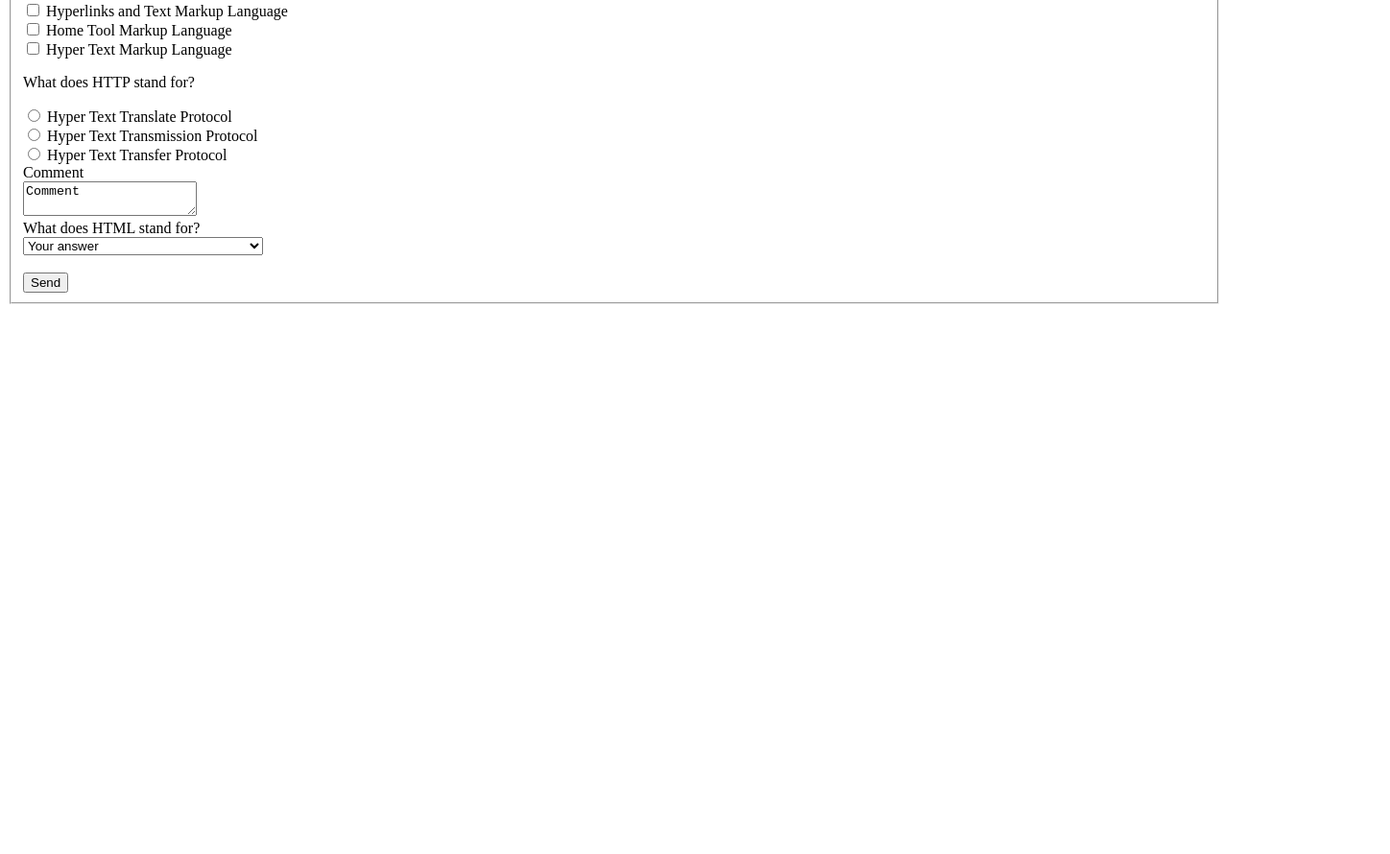
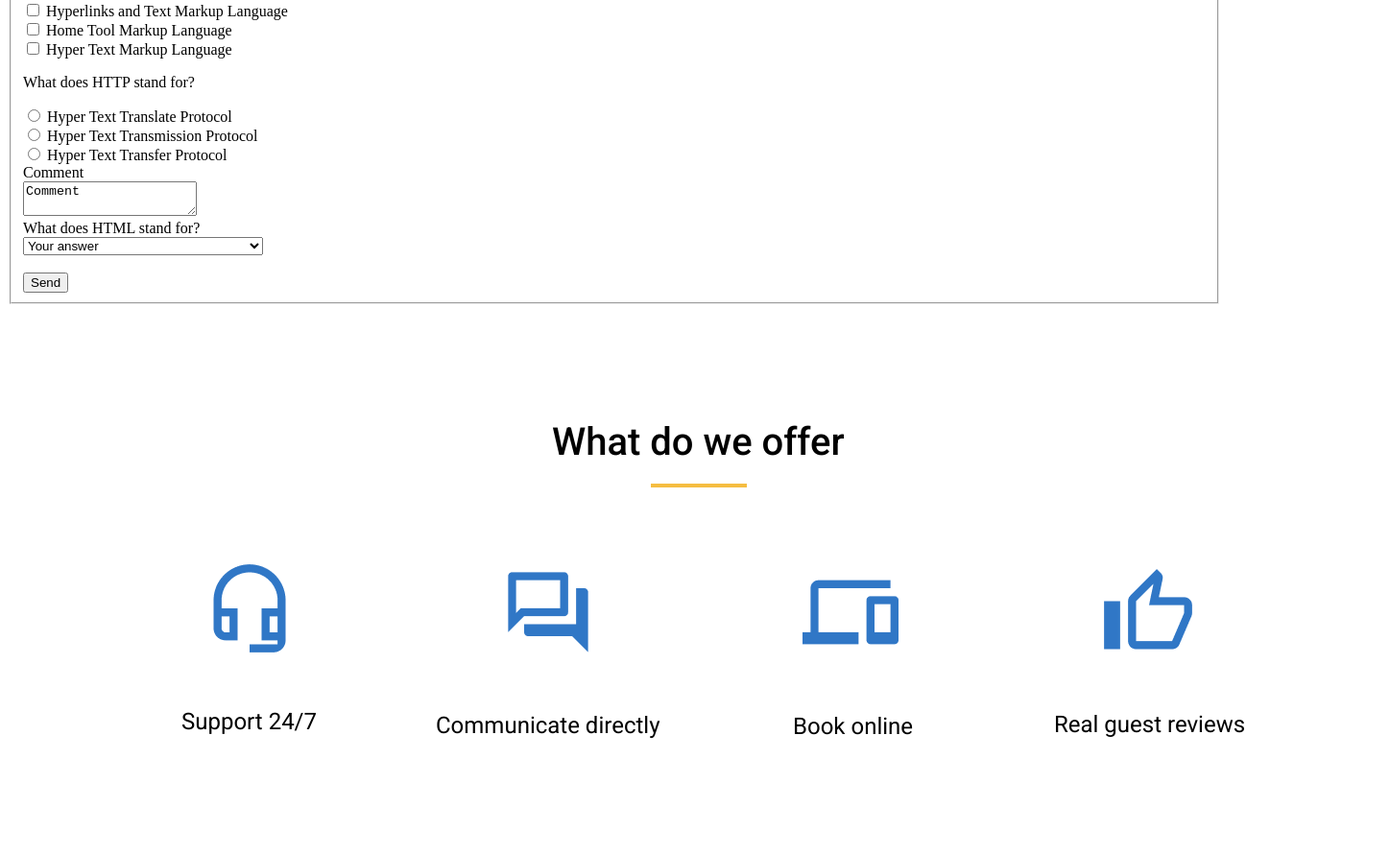
Before and after one commit to ValeriyaChaychits/if-html, a website: page index.html in a window 1280 px wide. Shown: the part 1329-2219 px from the top of the page at 96% size, 1448 px wide, since content can reach past the window. Before the commit the page ends 1654 px from the top, so only its background shows below. Drawn offline with Linux system fonts and the light colour scheme.

Commit message:
Lesson 4 (#3)
* Added to project 'if-html' file style.css and directory with images.

* Added to index.html block 'What do we offer'.

* Changed .css file.

```diff
--- /dev/null
+++ b/Styles/style.css
@@ -0,0 +1,82 @@
+@import url("https://fonts.googleapis.com/css2?family=Roboto:wght@400;500&display=swap");
+
+.content {
+  width: 1440px;
+  height: 570px;
+}
+
+.headline_text {
+  padding-top: 120px;
+  margin: 0 567px 20px 567px;
+  font-size: 40px;
+  font-family: "Roboto", sans-serif;
+  font-weight: 500;
+}
+
+.stroke {
+  width: 100px;
+  height: 4px;
+  background-color: #f5bd41;
+  margin: 20px 0 0 670px;
+}
+
+.support,
+.communication,
+.booking,
+.reviews :nth-child(2) {
+  font-size: 24px;
+  font-family: "Roboto", sans-serif;
+  font-weight: 400;
+}
+
+.support {
+  position: absolute;
+  margin: 80px 0 0 104px;
+}
+
+.support img {
+  margin: 0 0 52px 110px;
+}
+
+.support p {
+  margin: 0 0 0 77px;
+}
+
+.communication {
+  position: absolute;
+  margin: 80px 0 0 416px;
+}
+
+.communication img {
+  margin: 8px 107px 56px 105px;
+}
+
+.communication p {
+  margin: 0 0 0 30px;
+}
+
+.booking {
+  position: absolute;
+  margin: 80px 0 0 728px;
+}
+
+.booking img {
+  margin: 16px 10px 65px 100px;
+}
+
+.booking p {
+  margin: 0 64px 8px 90px;
+}
+
+.reviews {
+  position: absolute;
+  margin: 80px 0 0 1040px;
+}
+
+.reviews img {
+  margin: 5px 102px 60px 102px;
+}
+
+.reviews p {
+  margin: 0 35px 8px 50px;
+}
--- a/index.html
+++ b/index.html
@@ -7,6 +7,7 @@
     <meta name="author" content="Intellect Fox's creators" />
     <meta name="viewport" content="width=device-width, initial-scale=1.0" />
     <title>Моя первая страница</title>
+    <link rel="stylesheet" href="./Styles/style.css" />
   </head>
   <body>
     <h1>Моя первая страница</h1>
@@ -150,5 +151,25 @@
         <button formtarget="_blank">Send</button>
       </fieldset>
     </form>
+    <div class="content">
+      <p class="headline_text">What do we offer</p>
+      <div class="stroke"></div>
+      <div class="support">
+        <img src="./images/support.png" alt="support" />
+        <p>Support 24/7</p>
+      </div>
+      <div class="communication">
+        <img src="./images/communication.png" alt="communication" />
+        <p>Communicate directly</p>
+      </div>
+      <div class="booking">
+        <img src="./images/booking.png" alt="booking" />
+        <p>Book online</p>
+      </div>
+      <div class="reviews">
+        <img src="./images/reviews.png" alt="reviews" />
+        <p>Real guest reviews</p>
+      </div>
+    </div>
   </body>
 </html>
```
Also changed, not shown: images/booking.png (added), images/communication.png (added), images/reviews.png (added), images/support.png (added).
